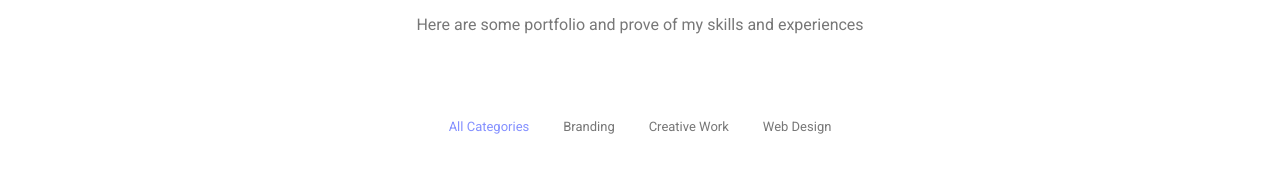
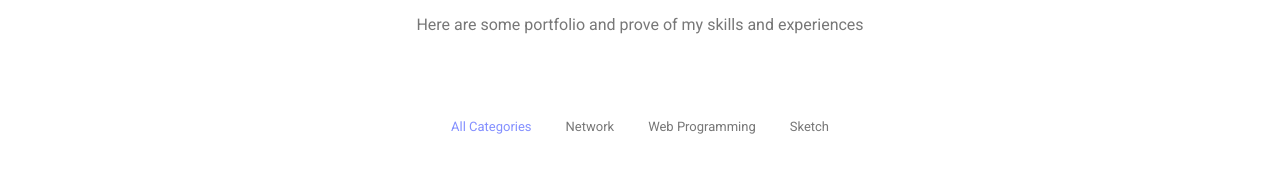
Before and after one commit to rafirajibsa/ronin, a plain HTML site: page index.html in a window 1280 px wide. Shown: the part 3346-3533 px from the top of the page. Drawn offline with Linux system fonts and the light colour scheme; some packages are replaced by stand-ins of ours.

Commit message:
Initial commit

```diff
--- a/index.html
+++ b/index.html
@@ -251,9 +251,9 @@
         		<div class="projects_fillter">
 					<ul class="filter list">
 						<li class="active" data-filter="*"><a href="#">All Categories</a></li>
-						<li data-filter=".brand"><a href="#">Branding</a></li>
-						<li data-filter=".work"><a href="#">Creative Work </a></li>
-						<li data-filter=".web"><a href="#">Web Design</a></li>
+						<li data-filter=".brand"><a href="#">Network</a></li>
+						<li data-filter=".work"><a href="#">Web Programming</a></li>
+						<li data-filter=".web"><a href="#">Sketch</a></li>
 					</ul>
 				</div>
 				<div class="projects_inner row">
```
